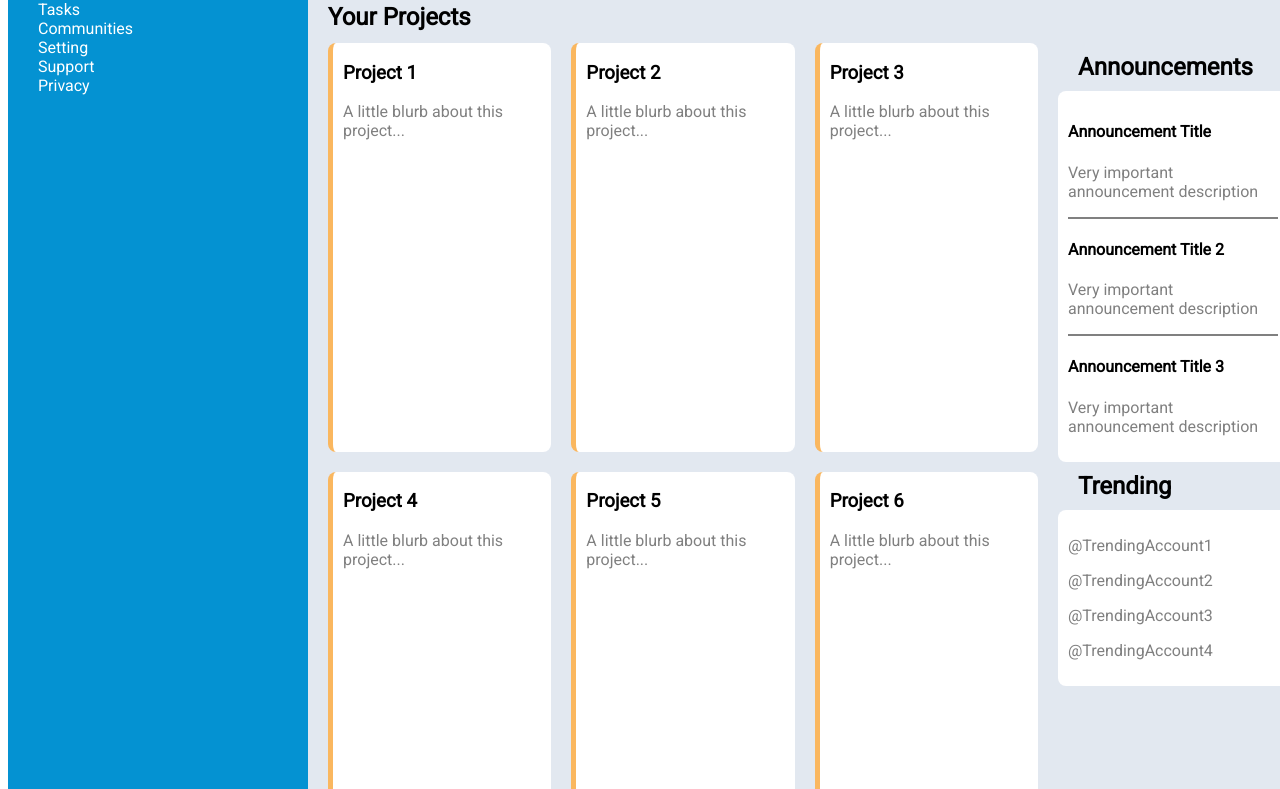
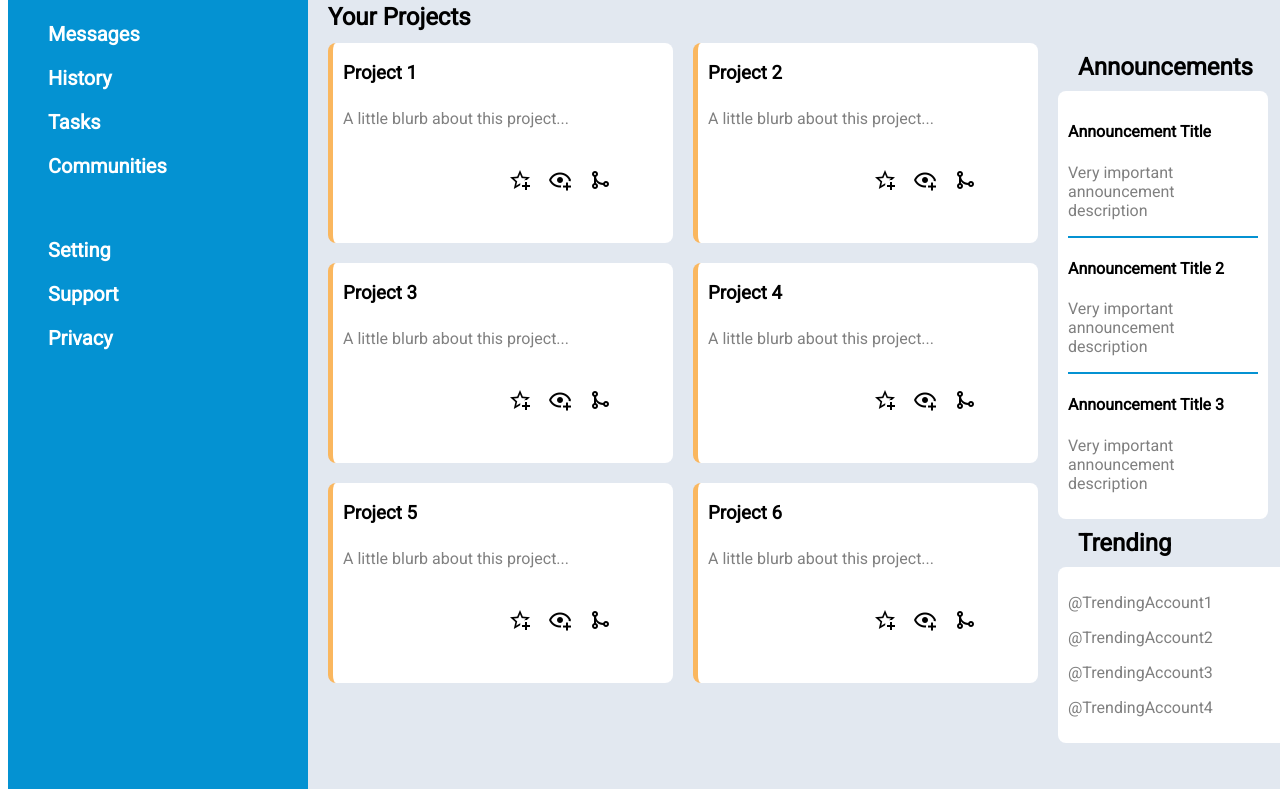
Before and after one commit to barnettalex99/adminDashboard, a plain HTML site: page index.html in a window 1280 px wide. Shown: the part 165-954 px from the top of the page. Drawn offline with nearby package versions, Linux system fonts and the light colour scheme.

Commit message:
fun CSS tricks and additional styling

```diff
--- a/index.html
+++ b/index.html
@@ -58,32 +58,56 @@
                     <div class="project">
                         <h3>Project 1</h3>
                         <p>A little blurb about this project...</p>
-                        <div class="project-icons"></div>
+                        <div class="project-icons">
+                            <img src="star-plus-outline.png">
+                            <img src="eye-plus-outline.png">
+                            <img src="source-merge.png">
+                        </div>
                     </div>
                     <div class="project">
                         <h3>Project 2</h3>
                         <p>A little blurb about this project...</p>
-                        <div class="project-icons"></div>
+                        <div class="project-icons">
+                            <img src="star-plus-outline.png">
+                            <img src="eye-plus-outline.png">
+                            <img src="source-merge.png">
+                        </div>
                     </div>
                     <div class="project">
                         <h3>Project 3</h3>
                         <p>A little blurb about this project...</p>
-                        <div class="project-icons"></div>
+                        <div class="project-icons">
+                            <img src="star-plus-outline.png">
+                            <img src="eye-plus-outline.png">
+                            <img src="source-merge.png">
+                        </div>
                     </div>
                     <div class="project">
                         <h3>Project 4</h3>
                         <p>A little blurb about this project...</p>
-                        <div class="project-icons"></div>
+                        <div class="project-icons">
+                            <img src="star-plus-outline.png">
+                            <img src="eye-plus-outline.png">
+                            <img src="source-merge.png">
+                        </div>
                     </div>
                     <div class="project">
                         <h3>Project 5</h3>
                         <p>A little blurb about this project...</p>
-                        <div class="project-icons"></div>
+                        <div class="project-icons">
+                            <img src="star-plus-outline.png">
+                            <img src="eye-plus-outline.png">
+                            <img src="source-merge.png">
+                        </div>
                     </div>
                     <div class="project">
                         <h3>Project 6</h3>
                         <p>A little blurb about this project...</p>
-                        <div class="project-icons"></div>
+                        <div class="project-icons">
+                            <img src="star-plus-outline.png">
+                            <img src="eye-plus-outline.png">
+                            <img src="source-merge.png">
+                        </div>
                     </div>
                 </div>
                 <div class="announcements-container">
--- a/styles.css
+++ b/styles.css
@@ -17,6 +17,16 @@ html,body{
     padding-left: 30px;
 }
 
+.menu-item{
+    font-size: 20px;
+    font-weight: bold;
+    padding: 10px;
+}
+
+.blank-menu-item{
+    height: 40px;
+}
+
 .dash-header-container{
     display:flex;
     flex-direction: row;
@@ -33,7 +43,7 @@ html,body{
 .top-header{
     background-color: white;
     display:grid;
-    grid-template-columns: 100px 1fr 100px 250px;
+    grid-template-columns: 100px min(350px,1fr) 100px 300px;
     grid-template-rows: 50px 50px 50px;
 }
 
@@ -97,7 +107,7 @@ html,body{
 }
 
 .header-button-container{
-    grid-column-start: 3;
+    grid-column-start: 4;
     grid-column-end: 5;
     grid-row-start: 2;
     grid-row-end: 4;
@@ -135,8 +145,8 @@ input{
 
 .project-container{
     display:grid;
-    grid-template-columns: 1fr 1fr 1fr;
-    grid-template-rows: 1fr 1fr;
+    grid-template-columns: 1fr 1fr;
+    grid-template-rows: 200px 200px 200px;
     grid-column-start: 1;
     grid-column-end: 2;
     grid-row-start: 2;
@@ -153,6 +163,9 @@ h2{
 }
 
 .project{
+    display:grid;
+    grid-template-columns: 1fr 1fr;
+    grid-template-rows: 50px 1fr 1fr;
     background-color: white;
     border-left: 5px solid #FAB75F;
     border-radius: 8px;
@@ -161,6 +174,7 @@ h2{
 
 .announcements-container{
     padding-left: 20px;
+    padding-right: 20px;
     grid-column: 2/3;
     grid-row: 2/3;
 }
@@ -198,9 +212,52 @@ p{
  }
 
  .announcement{
-    border-bottom: 2px solid grey;
+    border-bottom: 2px solid #0492D2;
  }
 
  .announcement:last-of-type{
     border:none;
  }
+
+ .project h3{
+    grid-column: 1 / 3;
+    grid-row: 1/2;
+ }
+
+ .project p {
+    grid-column: 1 / 3;
+    grid-row: 2/3;
+ }
+
+ .project-icons{
+    grid-column: 2/ 3;
+    display:grid;
+    grid-template-columns: 40px 40px 40px;
+    grid-template-rows: 50px;
+    justify-content: flex-start;
+ }
+
+ .menu-item:hover{
+    font-size: 25px;
+    text-decoration: underline;
+ }
+
+ .shortcuts-name:hover{
+    font-size:20px;
+    text-decoration:underline;
+ }
+
+ #shortcuts-lion-icon:hover{
+    height: 45px;
+    width: 45px;
+    border: 5px solid #0492D2;
+    border-radius: 80px;
+ }
+
+ .material-symbols-outlined:hover{
+    font-size: 30px;
+ }
+
+ button:hover{
+    padding:15px;
+ }
```
Also changed, not shown: eye-plus-outline.png (added), source-merge.png (added), star-plus-outline.png (added).
